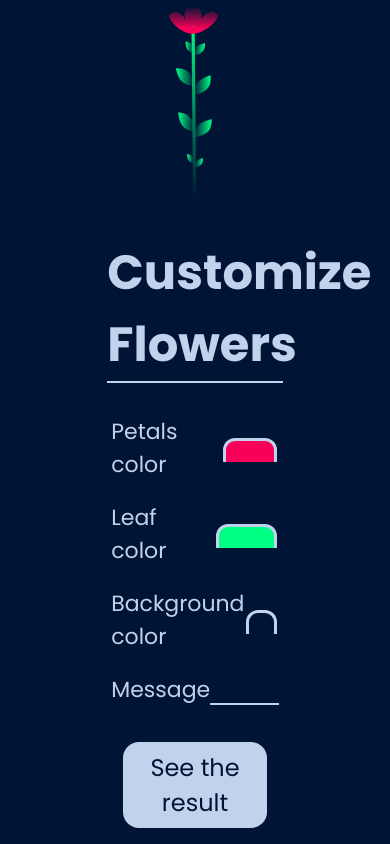
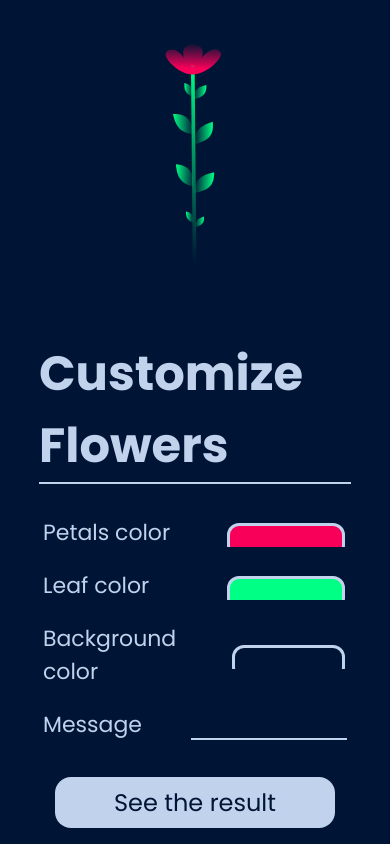
Before and after one commit to Natouche68/flowers, a SvelteKit app: page /customize in a window 390 px wide. Built offline with nearby package versions, Linux system fonts and the light colour scheme.

Commit message:
Make sure the pages appear correctly on mobile

```diff
--- a/src/routes/customize/+page.svelte
+++ b/src/routes/customize/+page.svelte
@@ -142,5 +142,9 @@
 		.flower {
 			width: 60vw;
 		}
+
+		.controls {
+			width: 80vw;
+		}
 	}
 </style>
```
